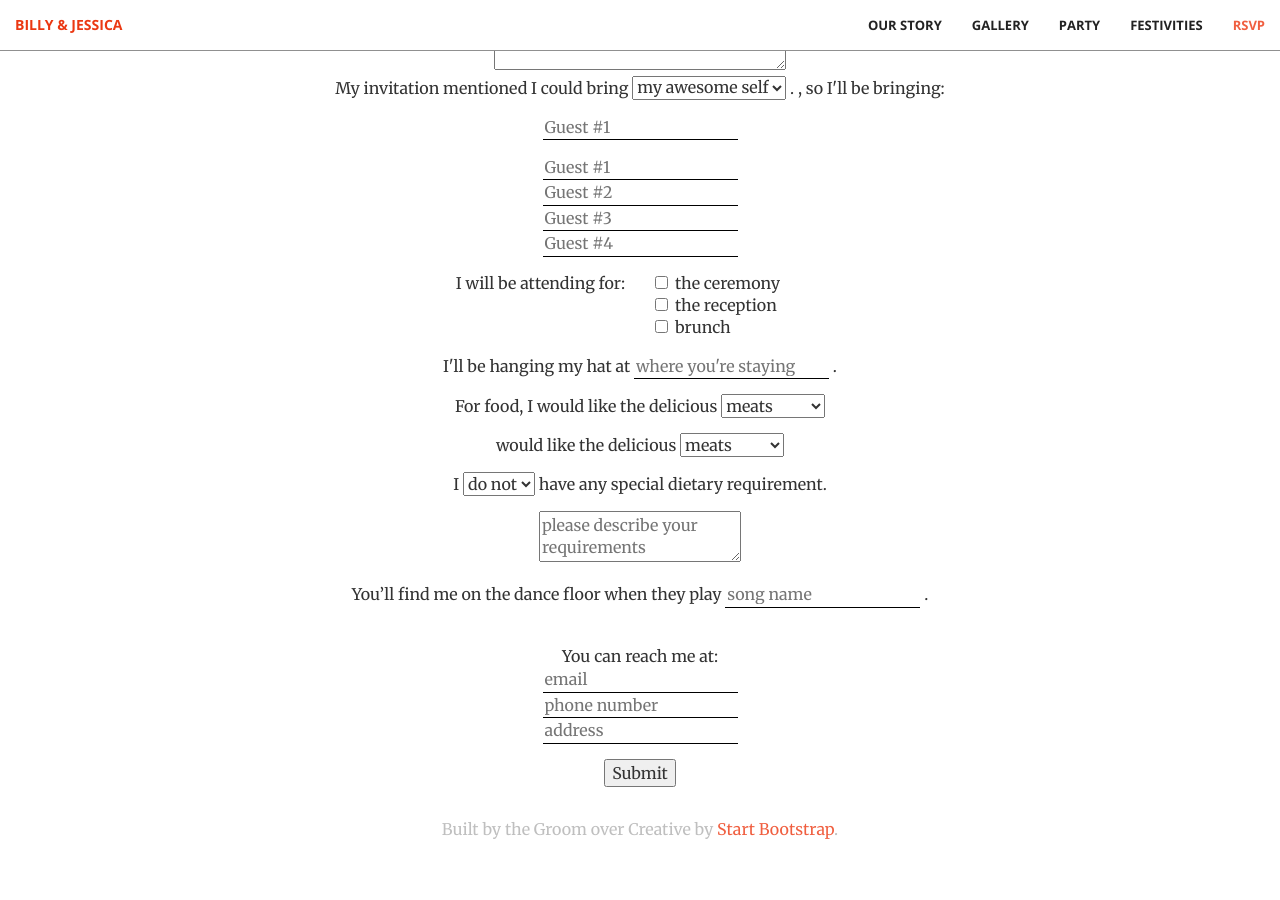
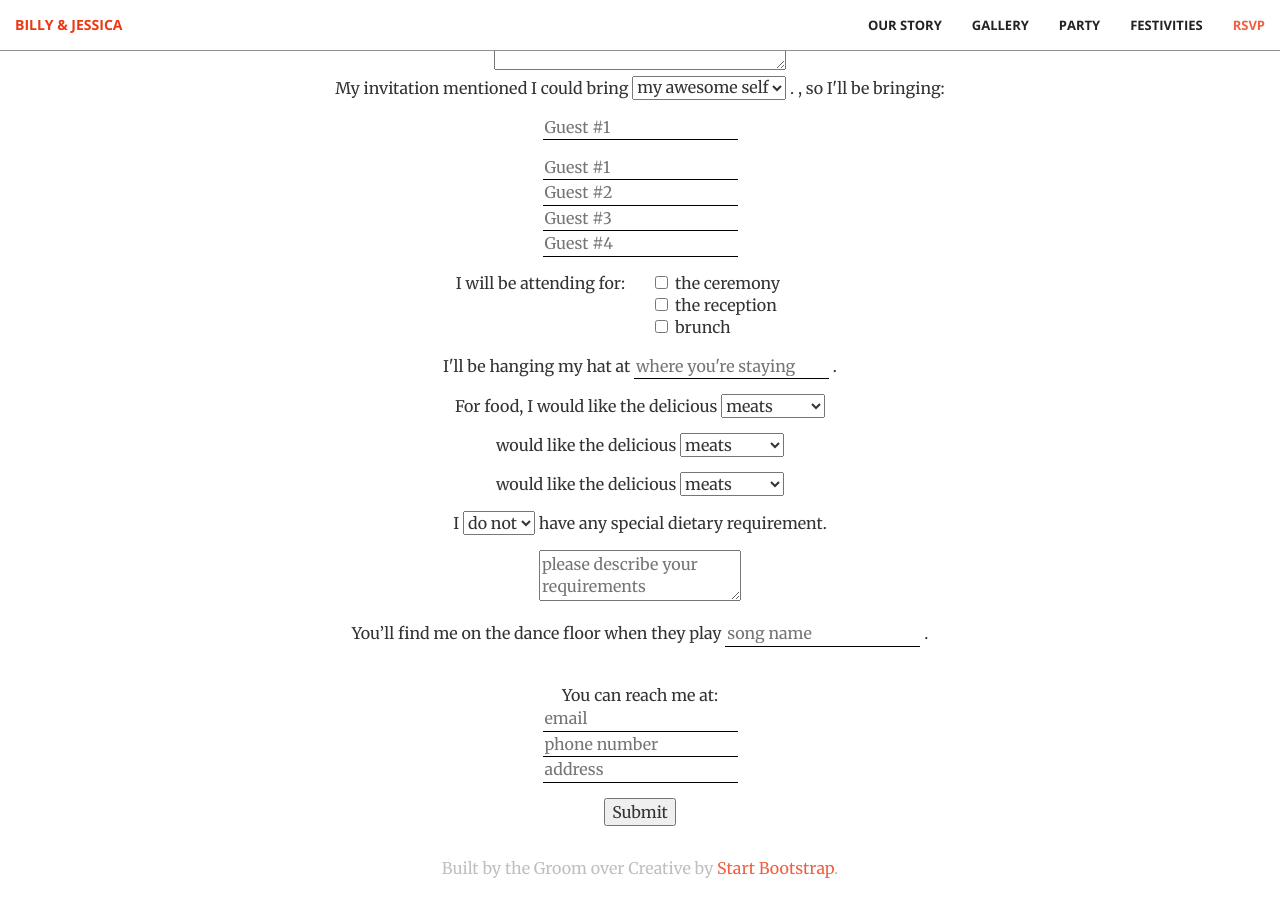
Before and after one commit to notbleh/wed-website, a Jekyll site: the page built from live.html, in a window 1280 px wide and 900 px high, scrolled down 3252 px. Built offline with Jekyll 4.4.1, drawn with Linux system fonts in a browser that asks for light colours; before the commit the page ends 4113 px from its top, so only the background shows below that.

Commit message:
Update rsvp1.html

```diff
--- a/_includes/rsvp1.html
+++ b/_includes/rsvp1.html
@@ -88,6 +88,15 @@
                                   </select>
                                 </span>
                             </div>
+                            <div class="form-group" id="guest1food">
+                                <span id="gname1disp"></span> would like the delicious
+                                <span>
+                                    <select name="food">
+                                        <option value="g1meat" selected>meats</option>
+                                        <option value="g1veg">vegetarian</option>
+                                    </select>
+                                </span>
+                            </div>
                             <div class="form-group">
                                 I
                                 <span>
```
